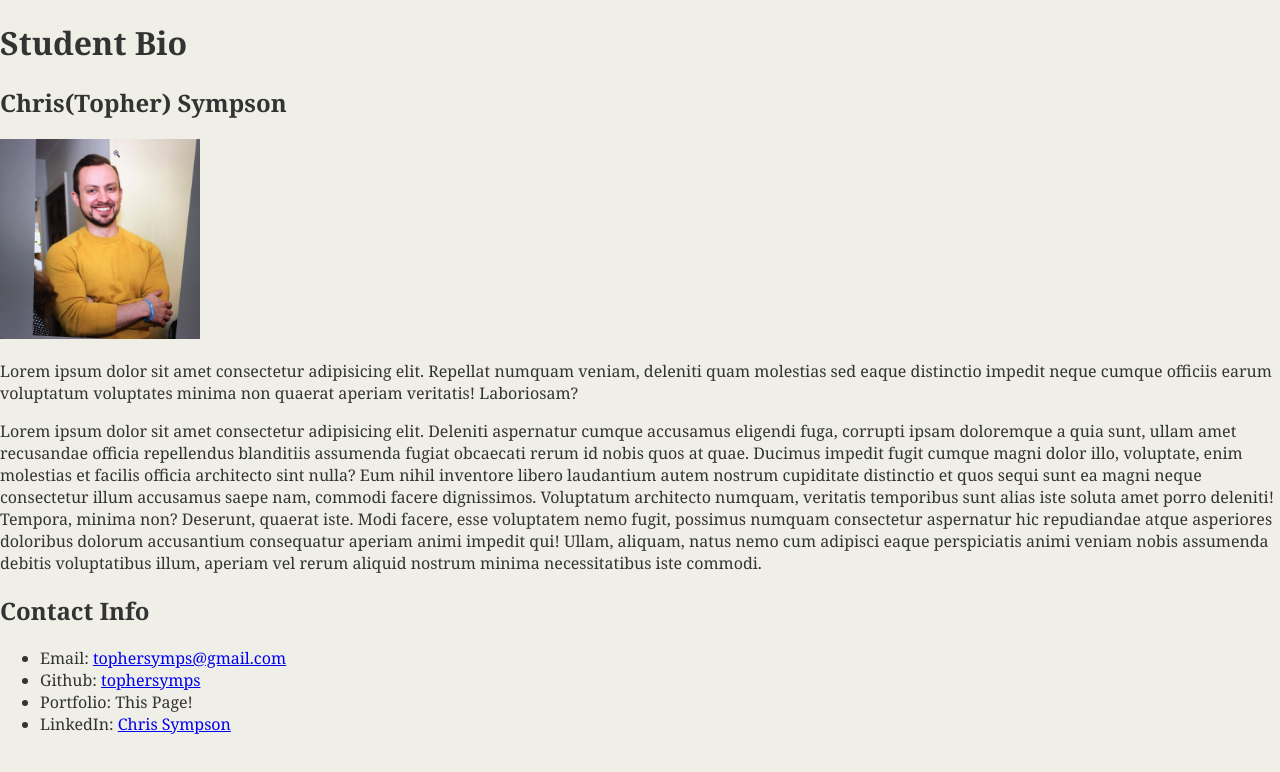
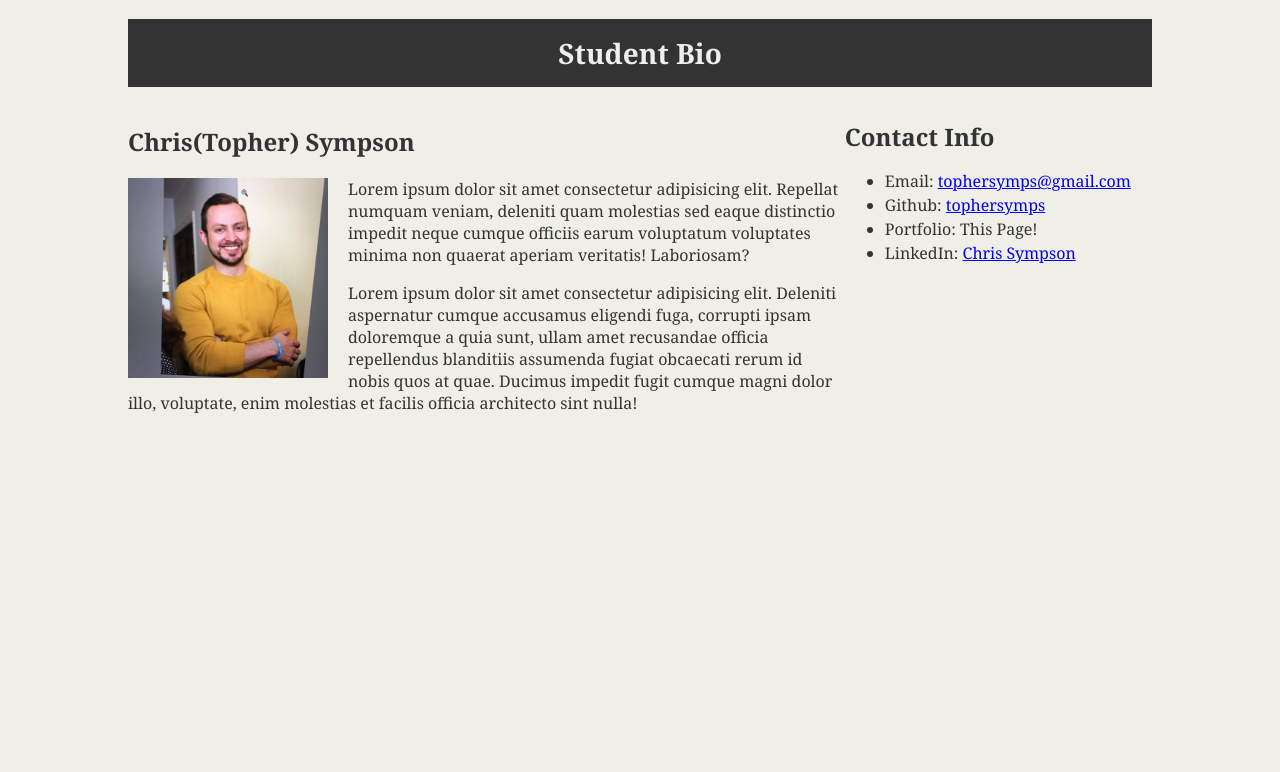
Before and after one commit to tophersymps/day2, a plain HTML site: page student-bio.html in a window 1280 px wide. Drawn offline with Linux system fonts and the light colour scheme.

Commit message:
Completed un-aided attempt

```diff
--- a/assets/styles.css
+++ b/assets/styles.css
@@ -5,3 +5,40 @@ body {
     margin: 0;
     padding: 0;
 }
+
+h1 {
+    background-color: #333333;
+    color: #eee;
+    font-size: 28px;
+    padding: 15px;
+    text-align: center;
+}
+
+h2 {
+    font-size: 24px;
+}
+
+.container {
+    width: 1024px;
+    margin: 0 auto;
+}
+
+#main-bio,
+#contact-info,
+#bio-image {
+    float: left;
+}
+
+#bio-image {
+    width: 200px;
+    margin-right: 20px;
+}
+
+#main-bio {
+    width: 70%;
+}
+
+#contact-info {
+    width: 30%;
+    line-height: 1.5em;
+}
--- a/student-bio.html
+++ b/student-bio.html
@@ -17,7 +17,7 @@
 
     <p>Lorem ipsum dolor sit amet consectetur adipisicing elit. Repellat numquam veniam, deleniti quam molestias sed eaque distinctio impedit neque cumque officiis earum voluptatum voluptates minima non quaerat aperiam veritatis! Laboriosam?</p>
 
-    <p>Lorem ipsum dolor sit amet consectetur adipisicing elit. Deleniti aspernatur cumque accusamus eligendi fuga, corrupti ipsam doloremque a quia sunt, ullam amet recusandae officia repellendus blanditiis assumenda fugiat obcaecati rerum id nobis quos at quae. Ducimus impedit fugit cumque magni dolor illo, voluptate, enim molestias et facilis officia architecto sint nulla? Eum nihil inventore libero laudantium autem nostrum cupiditate distinctio et quos sequi sunt ea magni neque consectetur illum accusamus saepe nam, commodi facere dignissimos. Voluptatum architecto numquam, veritatis temporibus sunt alias iste soluta amet porro deleniti! Tempora, minima non? Deserunt, quaerat iste. Modi facere, esse voluptatem nemo fugit, possimus numquam consectetur aspernatur hic repudiandae atque asperiores doloribus dolorum accusantium consequatur aperiam animi impedit qui! Ullam, aliquam, natus nemo cum adipisci eaque perspiciatis animi veniam nobis assumenda debitis voluptatibus illum, aperiam vel rerum aliquid nostrum minima necessitatibus iste commodi.</p>
+    <p>Lorem ipsum dolor sit amet consectetur adipisicing elit. Deleniti aspernatur cumque accusamus eligendi fuga, corrupti ipsam doloremque a quia sunt, ullam amet recusandae officia repellendus blanditiis assumenda fugiat obcaecati rerum id nobis quos at quae. Ducimus impedit fugit cumque magni dolor illo, voluptate, enim molestias et facilis officia architecto sint nulla!</p>
     </div> <!--End main-bio div-->
 
     <div id="contact-info">
```
